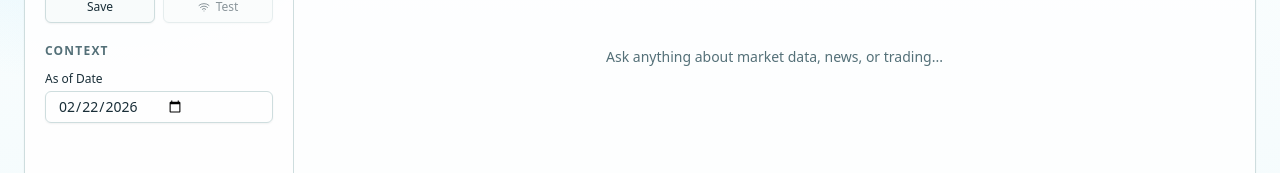
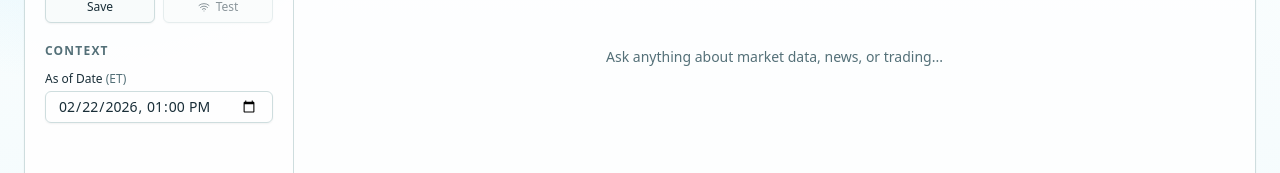
Before and after one commit to CityU-MLO/qfinzero, a Next.js app in the folder infra/dashboard-web/: page /playground in a window 1280 px wide. Shown: the part 381-554 px from the top of the page. Built offline with nearby package versions, Linux system fonts and the light colour scheme.

Commit message:
feat(playground): as_of_date precision to minute, store as UTC ISO, display as ET

```diff
--- a/infra/dashboard-web/src/components/playground/config-panel.tsx
+++ b/infra/dashboard-web/src/components/playground/config-panel.tsx
@@ -20,8 +20,54 @@ export const DEFAULT_CONFIG: PlaygroundConfig = {
   model: "gpt-4o-mini",
   baseUrl: "https://api.openai.com/v1",
   apiKey: "",
-  asOfDate: new Date().toISOString().slice(0, 10),
+  // Default: today at 09:00 ET stored as UTC ISO string
+  asOfDate: getDefaultAsOfDate(),
 };
+
+/** Returns today at 09:00 US/Eastern as a UTC ISO string "YYYY-MM-DDTHH:MM:SSZ" */
+function getDefaultAsOfDate(): string {
+  const now = new Date();
+  // Detect whether ET is currently on EST (UTC-5) or EDT (UTC-4)
+  const jan = new Date(now.getFullYear(), 0, 1).getTimezoneOffset();
+  const jul = new Date(now.getFullYear(), 6, 1).getTimezoneOffset();
+  const etOffsetHours = Math.max(jan, jul) === 300 ? -5 : -4; // EST=-5, EDT=-4
+  // 09:00 ET = (9 - etOffsetHours) UTC
+  const utcHour = 9 - etOffsetHours; // 14 (EST) or 13 (EDT)
+  const d = new Date(Date.UTC(now.getUTCFullYear(), now.getUTCMonth(), now.getUTCDate(), utcHour, 0, 0));
+  return d.toISOString(); // "2025-02-26T14:00:00.000Z"
+}
+
+/** Convert a UTC ISO string to the value format used by datetime-local input ("YYYY-MM-DDTHH:MM") */
+function utcToDatetimeLocal(utcIso: string): string {
+  // Display in ET: compute ET offset for the given date
+  const d = new Date(utcIso);
+  const jan = new Date(d.getFullYear(), 0, 1).getTimezoneOffset();
+  const jul = new Date(d.getFullYear(), 6, 1).getTimezoneOffset();
+  const etOffsetMin = Math.max(jan, jul); // 300 (EST) or 240 (EDT)
+  const etMs = d.getTime() - etOffsetMin * 60 * 1000;
+  const et = new Date(etMs);
+  const pad = (n: number) => String(n).padStart(2, "0");
+  return (
+    `${et.getUTCFullYear()}-${pad(et.getUTCMonth() + 1)}-${pad(et.getUTCDate())}` +
+    `T${pad(et.getUTCHours())}:${pad(et.getUTCMinutes())}`
+  );
+}
+
+/** Convert a datetime-local string ("YYYY-MM-DDTHH:MM") interpreted as ET back to UTC ISO string */
+function datetimeLocalToUtc(local: string): string {
+  // Parse as a naive date then apply ET offset
+  const [datePart, timePart] = local.split("T");
+  const [year, month, day] = datePart.split("-").map(Number);
+  const [hour, minute] = (timePart ?? "00:00").split(":").map(Number);
+  // Determine ET offset for this date (approximate: use Jan/Jul heuristic)
+  const probe = new Date(year, month - 1, day);
+  const jan = new Date(year, 0, 1).getTimezoneOffset();
+  const jul = new Date(year, 6, 1).getTimezoneOffset();
+  const etOffsetMin = Math.max(jan, jul); // 300 = EST, 240 = EDT
+  const utcMs = Date.UTC(year, month - 1, day, hour, minute) + etOffsetMin * 60 * 1000;
+  void probe;
+  return new Date(utcMs).toISOString();
+}
 
 export function loadConfig(): PlaygroundConfig {
   if (typeof window === "undefined") return DEFAULT_CONFIG;
@@ -54,7 +100,9 @@ export function ConfigPanel({ config, onChange, disabled }: ConfigPanelProps) {
     // Reset indicators when config changes
     setSaved(false);
     setTestStatus("idle");
-    onChange({ ...config, [key]: value });
+    // asOfDate is stored as UTC ISO; convert from datetime-local (ET) on input
+    const stored = key === "asOfDate" ? datetimeLocalToUtc(value) : value;
+    onChange({ ...config, [key]: stored });
   }
 
   function handleSave() {
@@ -177,11 +225,11 @@ export function ConfigPanel({ config, onChange, disabled }: ConfigPanelProps) {
           Context
         </h2>
         <div className="flex flex-col gap-1">
-          <Label htmlFor="asOfDate" className="text-xs">As of Date</Label>
+          <Label htmlFor="asOfDate" className="text-xs">As of Date <span className="text-muted-foreground font-normal">(ET)</span></Label>
           <Input
             id="asOfDate"
-            type="date"
-            value={config.asOfDate}
+            type="datetime-local"
+            value={utcToDatetimeLocal(config.asOfDate)}
             onChange={(e) => set("asOfDate", e.target.value)}
             disabled={disabled}
             className="text-sm h-8"
```
Also changed, not shown: 1 other file (tests, documents, lock files or other folders).
